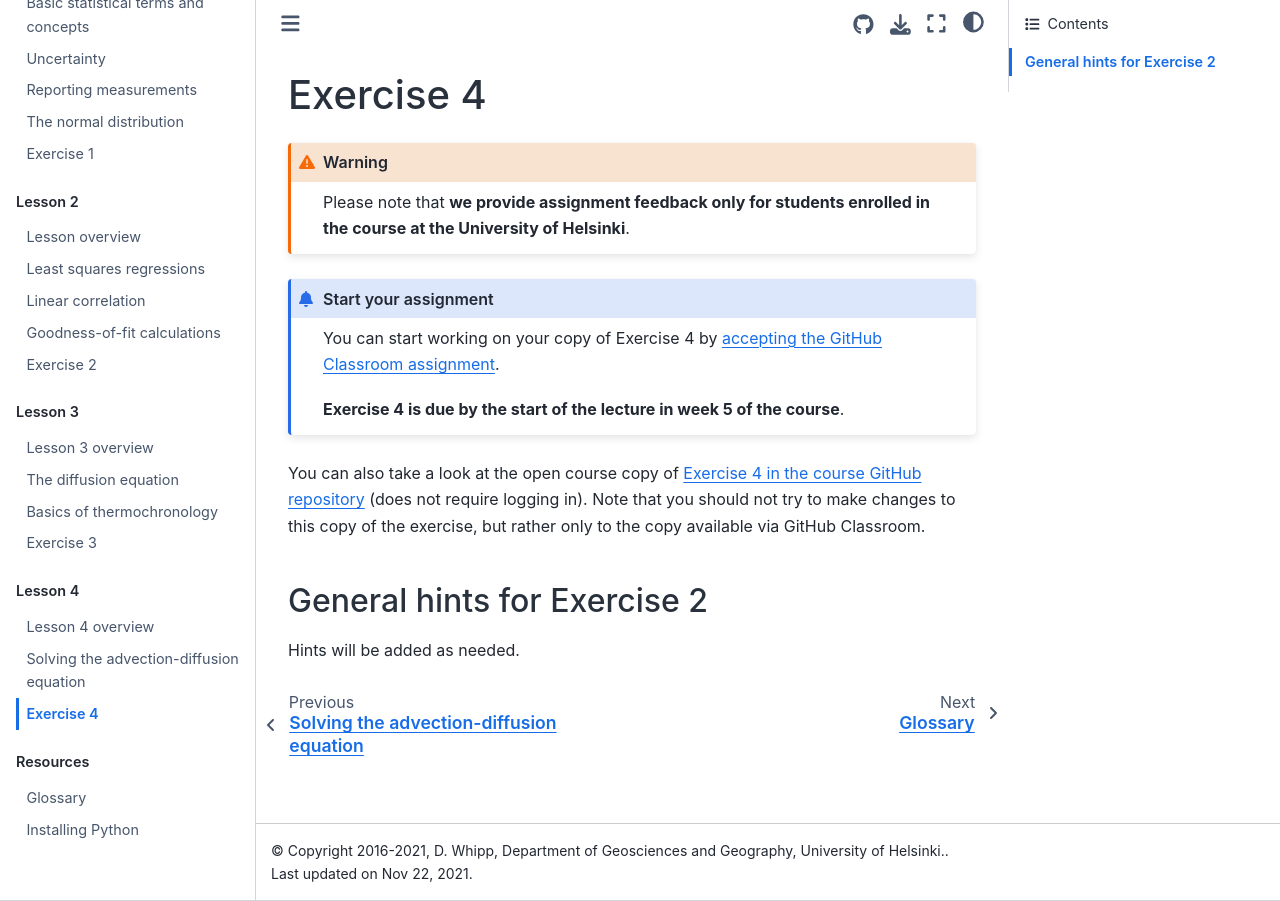
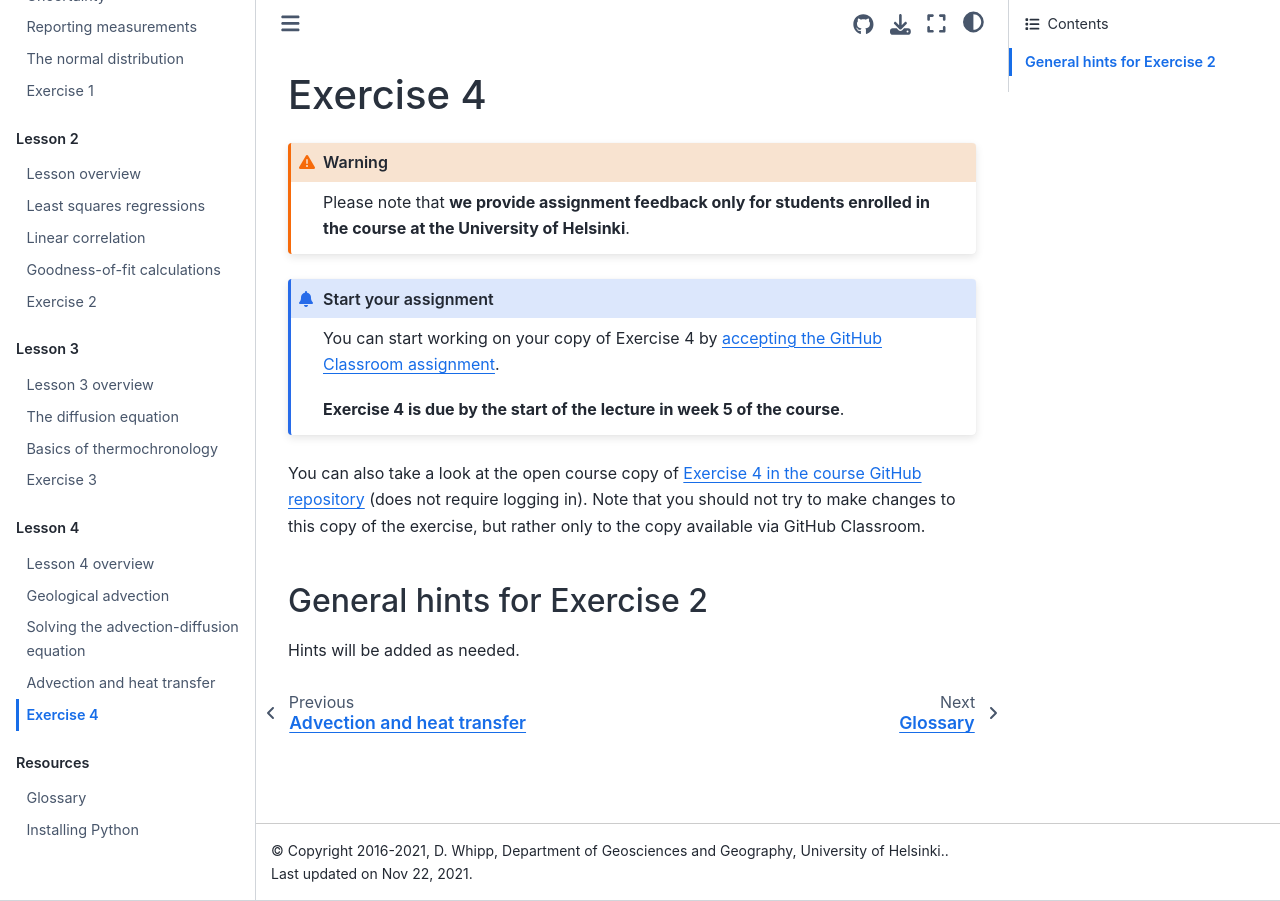
Before and after one commit to IntroQG/site, a Sphinx documentation site: the page built from source/lessons/L4/exercise-4.rst, in a window 1280 px wide. Built offline with Sphinx 7.4.7 and the Sphinx Book theme 1.1.4, drawn with Linux system fonts in a browser that asks for light colours.

```diff
--- a/source/index.rst
+++ b/source/index.rst
@@ -112,7 +112,9 @@ For the details about what was covered in the Geo-Python course in Period I, ple
     :caption: Lesson 4
 
     lessons/L4/overview
+    lessons/L4/geological-advection
     lessons/L4/solving-advection
+    lessons/L4/advection-heat-transfer
     lessons/L4/exercise-4
 
 ..
```
Also changed, not shown: source/lessons/L4/advection-heat-transfer.rst (added, +8 -0 lines), source/lessons/L4/geological-advection.rst (added, +8 -0 lines), 3 other files.
